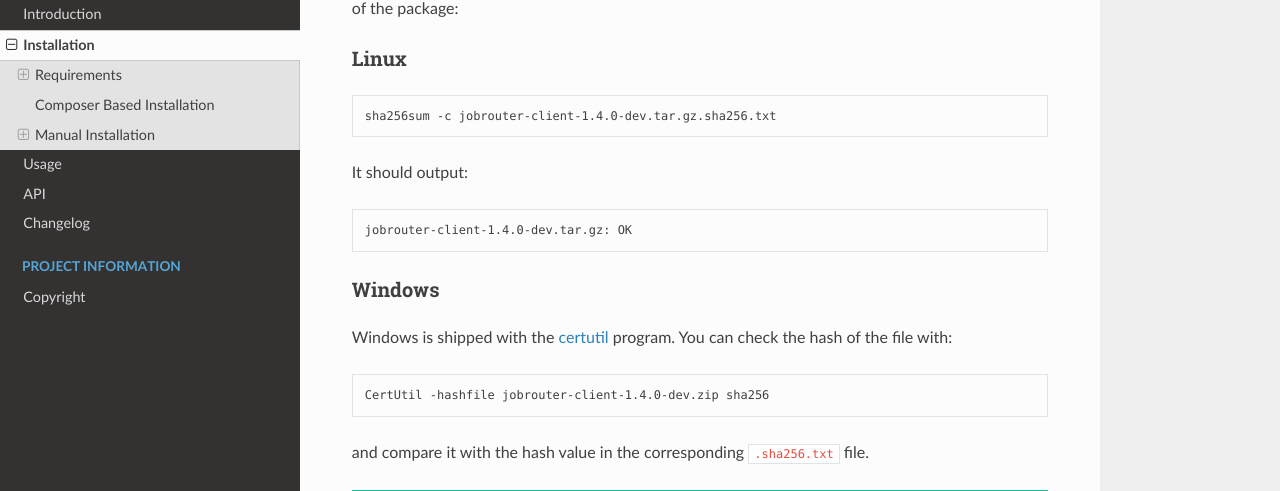
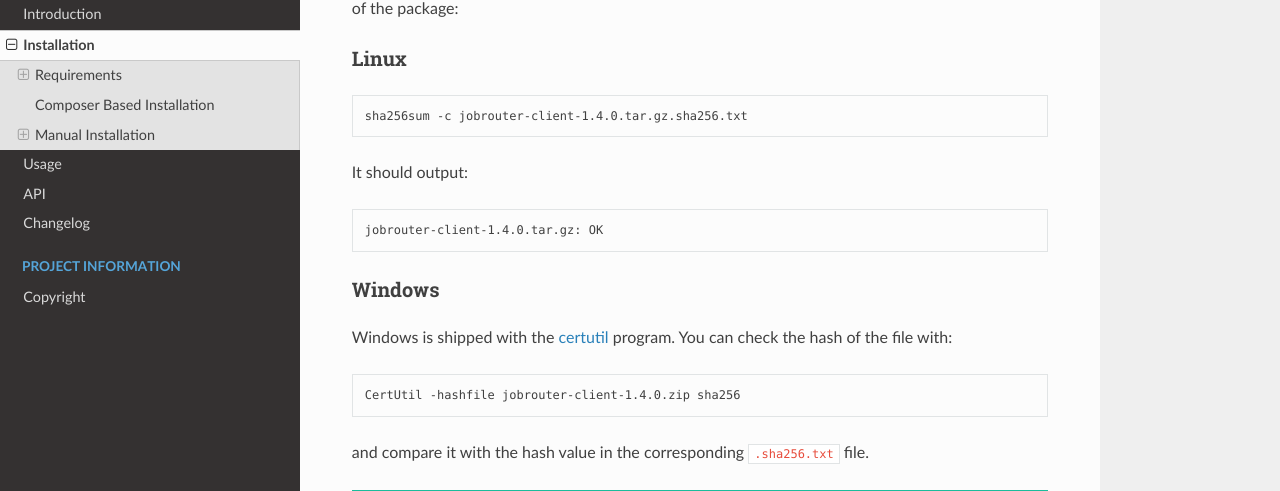
Before and after one commit to jobrouter/php-rest-client, a Sphinx documentation site: the page built from docs/installation.rst, in a window 1280 px wide and 900 px high, scrolled down 933 px. Shown: the part 163-654 px from the top of the window. Built offline with Sphinx 7.4.7 and the Read the Docs theme 2.0.0, drawn with Linux system fonts in a browser that asks for light colours.

Commit message:
[RELEASE] Prepare version 1.4.0

```diff
--- a/docs/changelog.rst
+++ b/docs/changelog.rst
@@ -8,8 +8,11 @@
 The format is based on `Keep a Changelog <https://keepachangelog.com/en/1.0.0/>`_\ , and this project adheres
 to `Semantic Versioning <https://semver.org/spec/v2.0.0.html>`_.
 
-`Unreleased <https://github.com/brotkrueml/jobrouter-client/compare/v1.3.0...HEAD>`_
+`Unreleased <https://github.com/brotkrueml/jobrouter-client/compare/v1.4.0...HEAD>`_
 ----------------------------------------------------------------------------------------
+
+`1.4.0 <https://github.com/brotkrueml/jobrouter-client/compare/v1.3.0...v1.4.0>`_ - 2022-08-21
+--------------------------------------------------------------------------------------------------
 
 Added
 ^^^^^
--- a/docs/conf.py
+++ b/docs/conf.py
@@ -27,7 +27,7 @@
 # The short X.Y version
 version = u'1.4'
 # The full version, including alpha/beta/rc tags
-release = u'1.4.0-dev'
+release = u'1.4.0'
 
 
 # -- General configuration ---------------------------------------------------
```
Also changed, not shown: CHANGELOG.md (+4 -1 lines), 1 other file.
